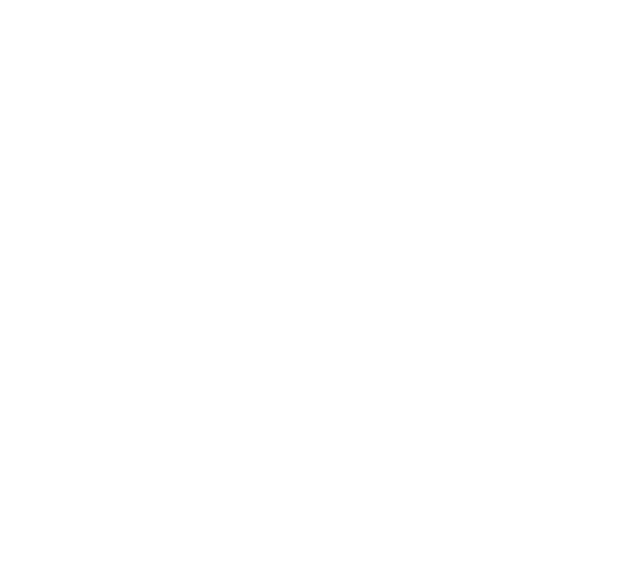
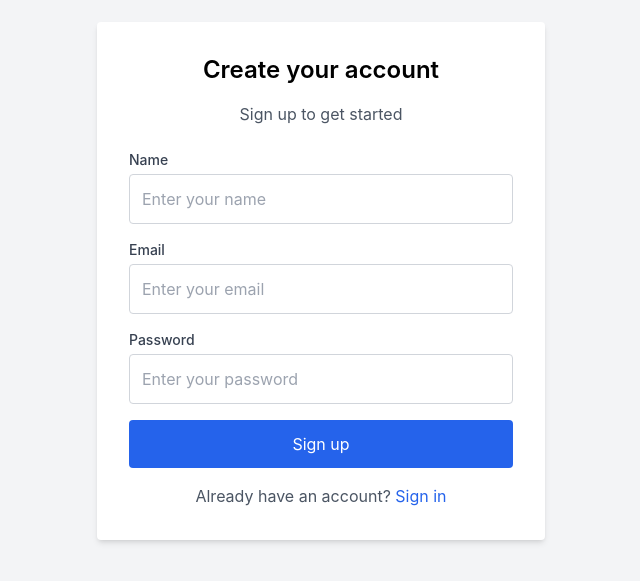
Before and after one commit to Adeel940/Assignment-2-BSCS21008, a React (Create React App) app: page /signup in a window 1280 px wide. Before the commit this address had no page. Shown: the part 119-700 px from the top of the page, without its empty margins (319-959 px from the left). Built offline with nearby package versions, Linux system fonts and the light colour scheme.

Commit message:
implement signup and blank

```diff
--- a/src/App.js
+++ b/src/App.js
@@ -3,6 +3,7 @@
 import Dashboard from "./Dashboard";
 import Profile from "./profile";
 import SignIn from "./signin";
+import SignUp from "./signup";
 
 function App() {
   return (
@@ -11,6 +12,7 @@
         <Route path="/" element={<Dashboard/>} />
         <Route path="/profile" element={<Profile/>} />
         <Route path="/signin" element={<SignIn/>}/>
+        <Route path="/signup" element={<SignUp/>}/>
       </Routes>
     </Router>
   );
--- /dev/null
+++ b/src/Blank.js
@@ -0,0 +1,12 @@
+import React from "react";
+
+const blank = ()=> {
+
+    return(
+        <div className="bg-slate-300 rounded-md h-24">
+            <h3 className="text-zinc-700">Empty Card</h3>
+        </div>
+    );
+};
+
+export default blank;
--- a/src/components/sideBar.js
+++ b/src/components/sideBar.js
@@ -17,12 +17,17 @@
                 </li>
                 <li className="text-gray-300 py-2 px-4 hover:bg-gray-700 rounded">
 
-                <Link to="/signin">
+                   <Link to="/signin">
                         SignIn
                     </Link>
                 </li>
 
-                <li className="text-gray-300 py-2 px-4 hover:bg-gray-700 rounded">Sign Up</li>
+                <li className="text-gray-300 py-2 px-4 hover:bg-gray-700 rounded">
+
+                    <Link to="/signup">
+                        SignUp
+                    </Link>
+                </li>
                 <li className="text-gray-300 py-2 px-4 hover:bg-gray-700 rounded">Blank</li>
             </ul>
         </div>
--- /dev/null
+++ b/src/signup.js
@@ -0,0 +1,63 @@
+import React from 'react';
+
+const SignUp = () => {
+  return (
+    <div className="flex justify-center items-center h-screen bg-gray-100">
+      <div className="w-full max-w-md p-8 bg-white rounded shadow-md">
+        <h2 className="text-2xl font-semibold mb-4 text-center">Create your account</h2>
+        <p className="text-gray-600 mb-6 text-center">Sign up to get started</p>
+        <form>
+          <div className="mb-4">
+            <label htmlFor="name" className="block text-sm font-medium text-gray-700 mb-1">
+              Name
+            </label>
+            <input
+              type="text"
+              id="name"
+              className="w-full p-3 border border-gray-300 rounded focus:outline-none focus:ring-2 focus:ring-blue-500"
+              placeholder="Enter your name"
+            />
+          </div>
+          <div className="mb-4">
+            <label htmlFor="email" className="block text-sm font-medium text-gray-700 mb-1">
+              Email
+            </label>
+            <input
+              type="email"
+              id="email"
+              className="w-full p-3 border border-gray-300 rounded focus:outline-none focus:ring-2 focus:ring-blue-500"
+              placeholder="Enter your email"
+            />
+          </div>
+          <div className="mb-4">
+            <label htmlFor="password" className="block text-sm font-medium text-gray-700 mb-1">
+              Password
+            </label>
+            <input
+              type="password"
+              id="password"
+              className="w-full p-3 border border-gray-300 rounded focus:outline-none focus:ring-2 focus:ring-blue-500"
+              placeholder="Enter your password"
+            />
+          </div>
+          <button
+            type="submit"
+            className="w-full p-3 bg-blue-600 text-white rounded hover:bg-blue-700 transition duration-200"
+          >
+            Sign up
+          </button>
+        </form>
+        <div className="mt-4 text-center">
+          <p className="text-gray-600">
+            Already have an account?{' '}
+            <a href="/signin" className="text-blue-600 hover:underline">
+              Sign in
+            </a>
+          </p>
+        </div>
+      </div>
+    </div>
+  );
+};
+
+export default SignUp;
```
